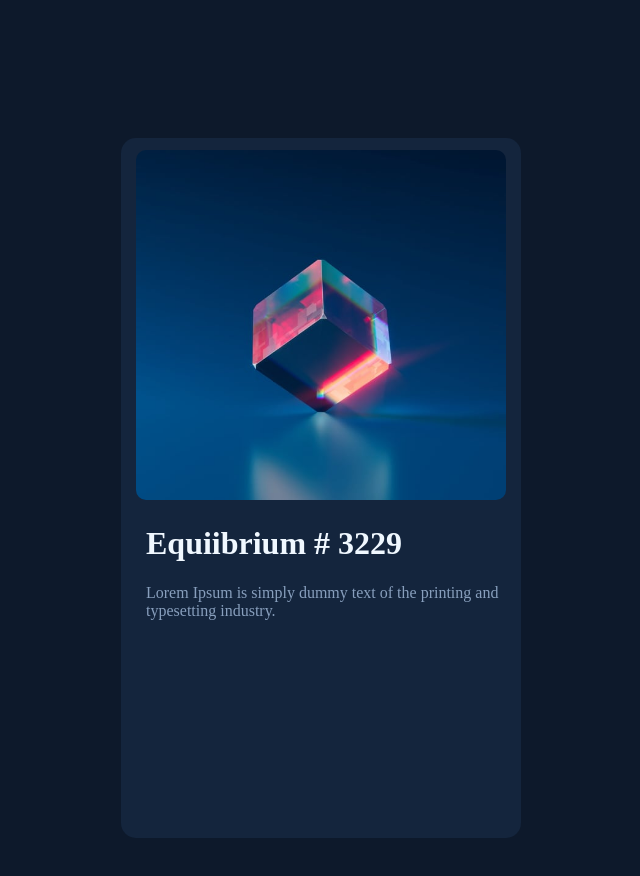
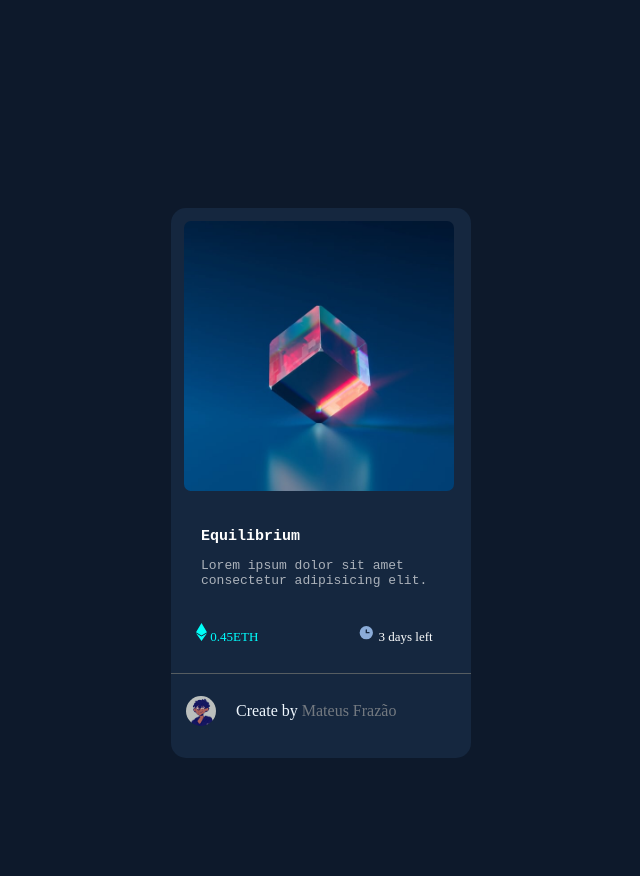
Before and after one commit to MateusFrazao123/Card-Cryptomoeda-, a plain HTML site: page index.html in a window 1280 px wide. Shown: the whole page, without its empty margins (319-959 px from the left). Before the commit the page ends 846 px from the top, so only its background shows below. Drawn offline with Linux system fonts and the light colour scheme.

Commit message:
alteração de layout e melhorias

```diff
--- a/index.html
+++ b/index.html
@@ -1,29 +1,45 @@
 <!DOCTYPE html>
 <html lang="pt-br">
   <head>
-    <meta charset="UTF-8">
-    <meta http-equiv="X-UA-Compatible" content="IE=edge">
-    <meta name="viewport" content="width=device-width, initial-scale=1.0">
-    <link rel="stylesheet" href="/styles/style.css">
+    <meta charset="UTF-8" />
+    <meta http-equiv="X-UA-Compatible" content="IE=edge" />
+    <meta name="viewport" content="width=device-width, initial-scale=1.0" />
+    <link rel="stylesheet" href="/styles/style.css" />
     <title>Bitcoin</title>
   </head>
   <body>
+    <div class="card">
+      <header>
+        <div class="imagem-principal">
+          <img
+            class="img-principal"
+            src="/images/image-equilibrium.jpg"
+            alt=""
+          />
+        </div>
+      </header>
       <main>
-        <div class="card">
-
-            <div class="imagem-principal">
-                <img src="/images/image-equilibrium.jpg" alt="etherium">
+        <div class="textos-principais">
+          <h1>Equilibrium</h1>
+          <p>Lorem ipsum dolor sit amet consectetur adipisicing elit.</p>
         </div>
-
-                  <div>
-                        <h1>Equiibrium # 3229</h1>
-                        <p>
-                            Lorem Ipsum is simply dummy text of the printing and typesetting industry.
-                        </p>
+        <div class="icons">
+          <div class="icon1">
+            <img src="/images/icon-ethereum.svg" alt="etherium" />
+            <p>0.45ETH</p>
           </div>
-
+          <div class="icon2">
+            <img src="/images/icon-clock.svg" alt="clock" />
+            <p>3 days left</p>
           </div>
-
+        </div>
       </main>
+      <footer>
+        <div class="creator">
+          <img src="/images/download20230102134220.png" alt="" />
+          <p>Create by <span>Mateus Frazão</span></p>
+        </div>
+      </footer>
+    </div>
   </body>
 </html>
--- a/styles/style.css
+++ b/styles/style.css
@@ -1,43 +1,98 @@
+
 body{
     background-color:hsl(217, 54%, 11%);
     max-width:100%;
+    max-height: 100%;
     display: flex;
     flex-direction: row;
     justify-content: center;
+    padding: 200px;
 }
 
-main{
-    background-color: hsl(216, 50%, 16%);
-    width: 400px;
-    height: 700px;
-    margin-top: 130px;
-    border: none;
+.card{
+    width: 300px;
+    height: 550px;
+    background: #15273f;
+    border: none 10px;
     border-radius: 15px;
 }
-.card{
-    display: flex;
-    flex-direction: column;
 
-
+header img{
+    width: 90%;
+    height: 90%;
+    padding: 13px;
+    border: none;
+    border-radius: 20px;
 }
 
- .imagem-principal img{
-   width: 370px;
-   height: 350px;
-   margin-left: 15px;
-   margin-top: 12px;
-   border: none;
-   border-radius: 10px;
-
+main .textos-principais{
+    display: inline-block;
+    padding: 10px 30px 0 30px;
 }
 
-h1{
+main .textos-principais h1{
+    font-size: 15px;
+    font-family: 'Courier New', Courier, monospace;
+    color: white;
+}
+main .textos-principais p{
+    color: rgba(255, 255, 255, 0.645);
+    font-size: 13px;
+    font-family: 'Courier New', Courier, monospace;
+}
+
+main .icons {
+    display: flex;
+    align-content: center;
+    align-items: center;
+    padding: 15px;
+    gap: 90px;
+    border-bottom: solid 1px rgba(245, 222, 179, 0.291);
+}
+
+main .icons p{
+    display: inline-block;
+}
+
+main .icons .icon1{
+    padding: 0 0 0 10px;
+    color: aqua;
+    font-size: 13px;
+}
+
+main .icons .icon2{
+    padding: 0 0 0 10px;
+    color: rgb(254, 255, 255);
+    font-size: 13px;
+}
+
+footer{
+    display:flex;
+    padding-top: 12px;
+}
+
+footer .creator{
+    display: flex;
+    align-items: center;
+    padding-left: 15px;
+    gap:20px
+}
+
+footer .creator p{
+    display: inline-block;
+}
+
+footer .creator img{
+    width: 30px;
+    height: 30px;
+    border: none;
+    border-radius: 120px;
+}
+
+footer .creator p{
     color: aliceblue;
-    margin-left: 25px;
+}
 
+footer .creator span{
+    color: rgba(153, 154, 154, 0.72);
 }
-p{
-    color:rgb(136, 159, 189);
-    margin-left: 25px;
-
-}
```
Also changed, not shown: images/download20230102134220.png (added), images/tela.png (deleted). Lines whose indentation alone changed are shown as unchanged.
